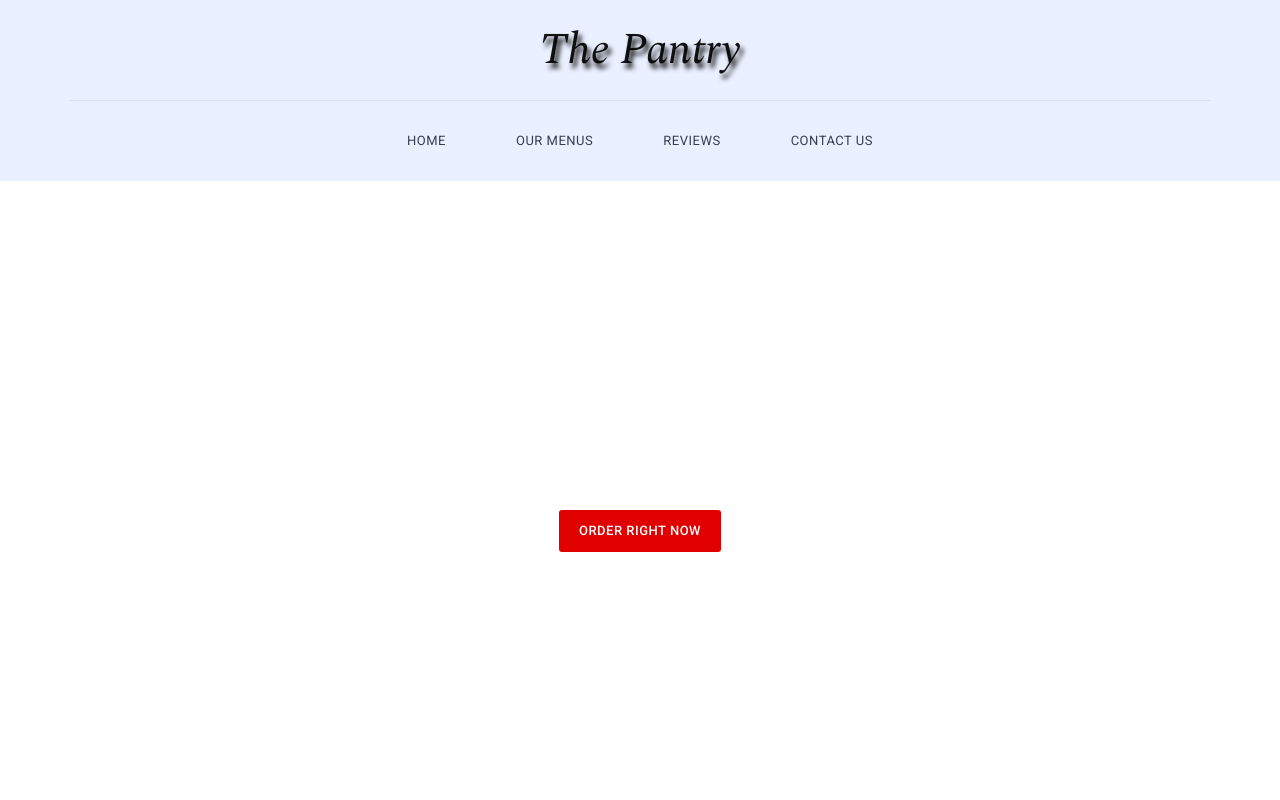
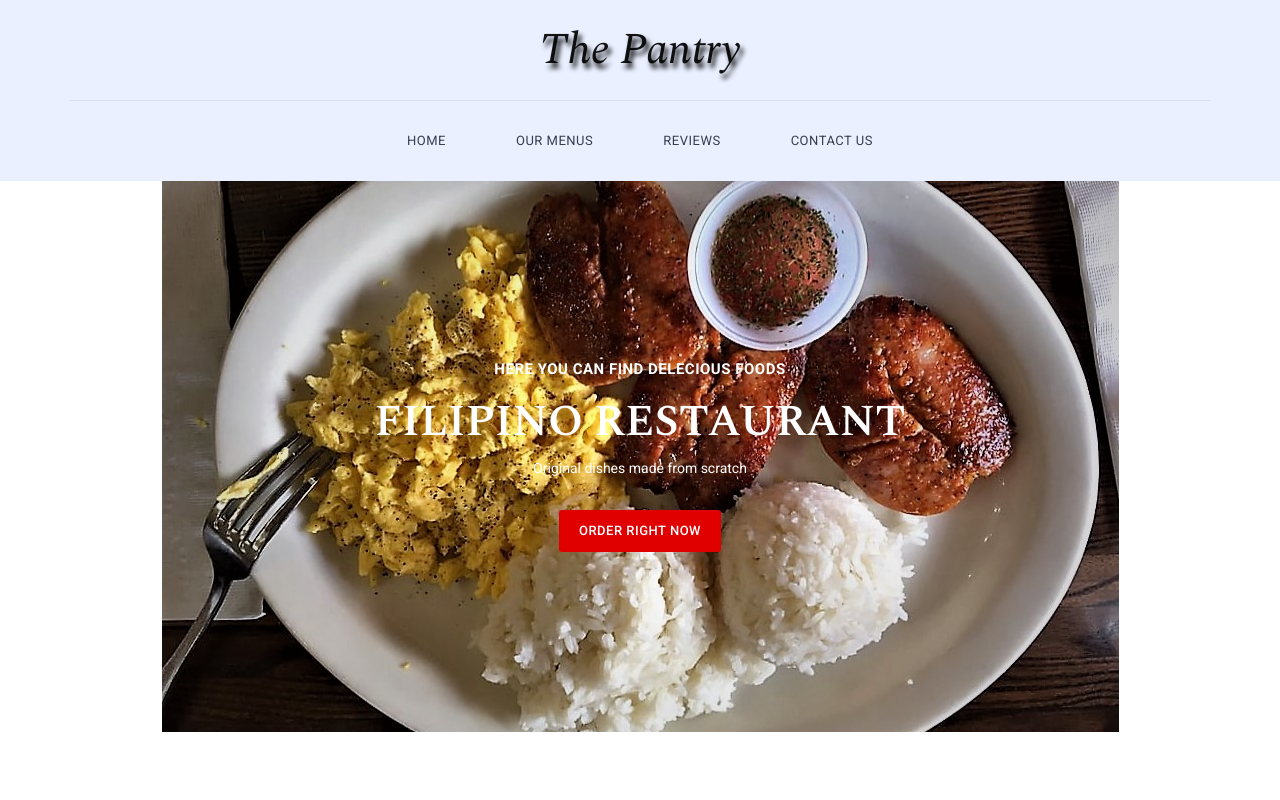
Before and after one commit to Fu11Stack/The-Pantry, a plain HTML site: page index.html in a window 1280 px wide. Shown: the top 800 px of the page. Drawn offline with nearby package versions, Linux system fonts and the light colour scheme.

Commit message:
Update templatemo-style.css

```diff
--- a/css/templatemo-style.css
+++ b/css/templatemo-style.css
@@ -159,7 +159,7 @@ bootstrap.min.css: 5 .navbar-toggle {
 
 .banner {
   padding: 180px 0px;
-  background-image: url(./img/banner.jpg);
+  background-image: url(../img/banner.jpg);
   background-repeat: no-repeat;
   background-size: auto;
   background-position: center center;
```
